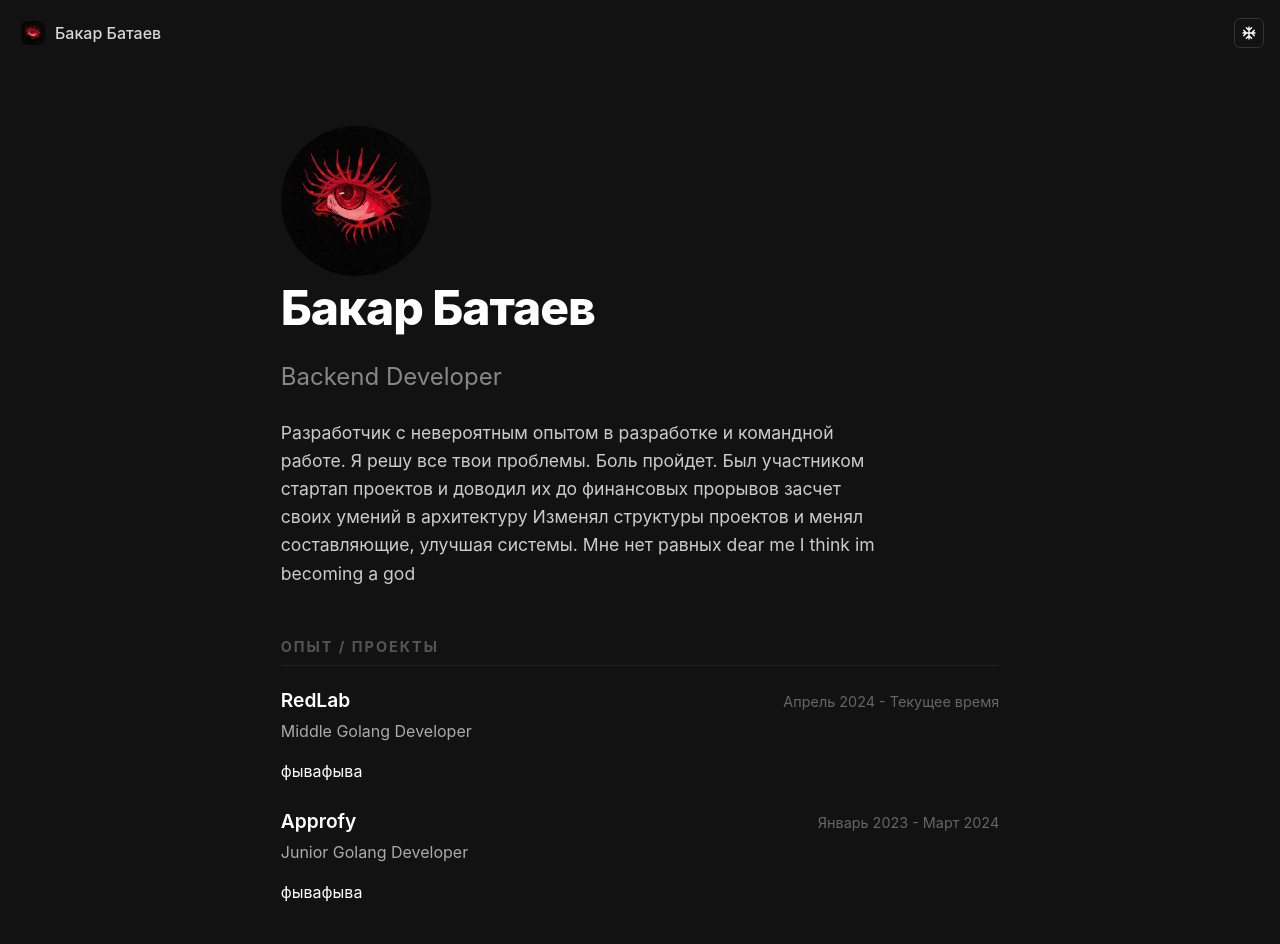
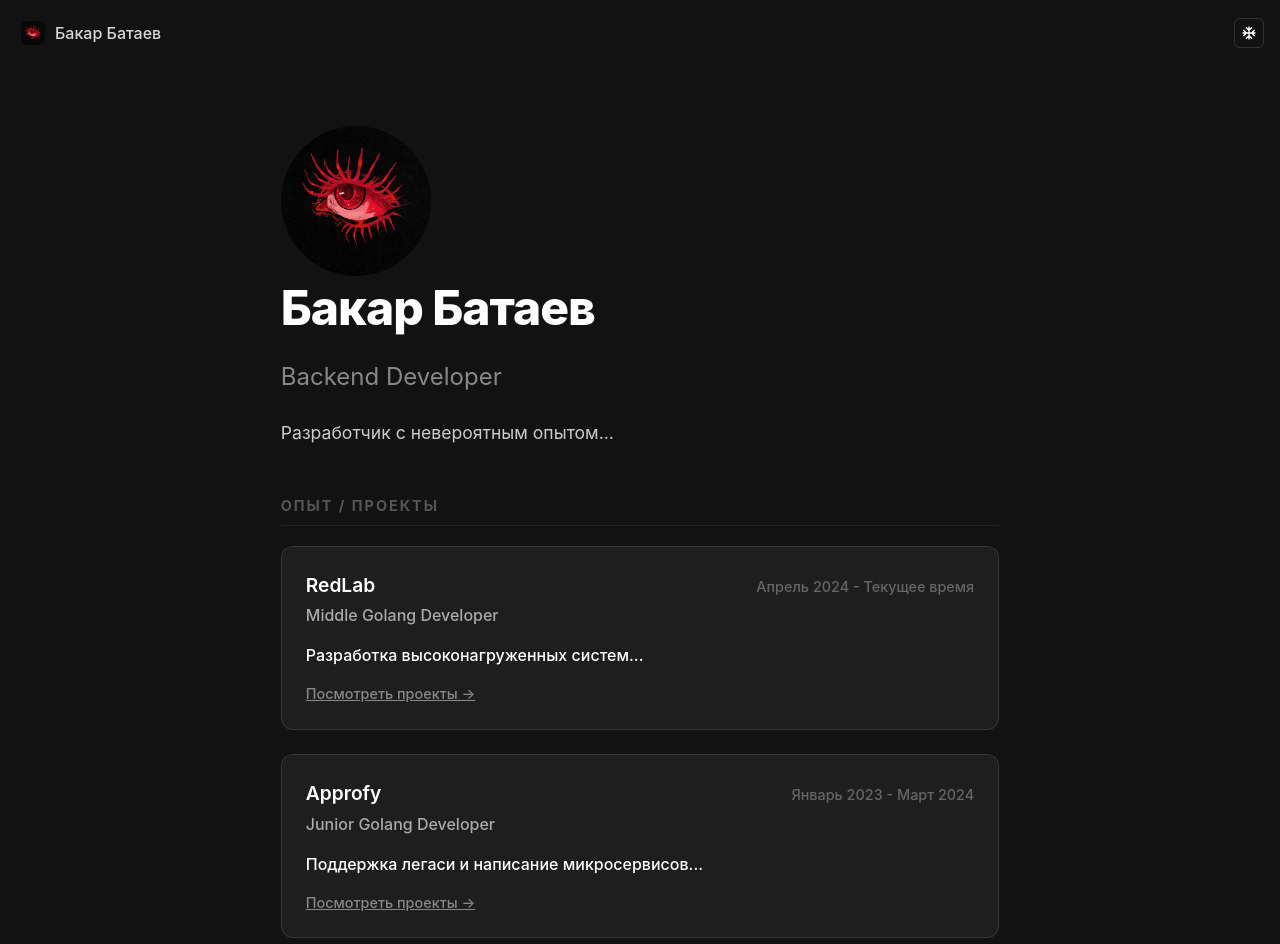
Before and after one commit to bbvtaev/bbvtaev.github.io, a React (Vite) app: page / in a window 1280 px wide. Shown: the top 944 px of the page. Built offline with nearby package versions, Linux system fonts and the light colour scheme.

Commit message:
[Feat] Some UI fixes & project page creation

```diff
--- a/src/App.css
+++ b/src/App.css
@@ -6,7 +6,7 @@
 
 .app-container {
   min-height: 100vh;
-  min-width: 420px;
+  min-width: 460px;
   width: 100vw;
   display: flex;
   flex-direction: column;
@@ -31,19 +31,19 @@
   left: 0;
   right: 0;
 
-  transform: translateY(-100%);
   opacity: 0;
 
-  transition:
-    transform 0.4s cubic-bezier(0.4, 0, 0.2, 1),
-    opacity 0.3s ease;
+  background-color: rgba(18, 18, 18, 0.85);
+  backdrop-filter: blur(10px);
+  border-bottom: 1px solid rgba(255, 255, 255, 0.05);
+
+  transition: opacity 0.3s ease;
 
   z-index: 100;
   pointer-events: none;
 }
 
 .nav__fixed.visible {
-  transform: translateY(0);
   opacity: 1;
   pointer-events: auto;
 }
@@ -129,17 +129,6 @@
   flex: 1;
   display: flex;
   justify-content: center;
-  align-items: center;
-}
-
-.page {
-  text-align: center;
-  animation: fadeIn 0.5s ease;
-}
-
-@keyframes fadeIn {
-  from { opacity: 0; transform: translateY(10px); }
-  to { opacity: 1; transform: translateY(0); }
 }
 
 .footer {
--- a/src/App.tsx
+++ b/src/App.tsx
@@ -5,6 +5,7 @@ import { Projects } from './pages/Projects/Projects';
 import { Plans } from './pages/Plans/Plans';
 import SeasonEffect, { type Season } from './SeasonEffect';
 import { Main } from './pages/Main/Main';
+import { experiences } from './data';
 
 const getCurrentSeason = (): Season => {
   const month = new Date().getMonth();
@@ -54,11 +55,37 @@ const SeasonIcons = {
   )
 };
 
+const routeNames: Record<string, string> = {
+  'projects': 'Проекты',
+  'plans': 'Планы',
+};
+
+// Функция-помощник: превращает "redlab" в "RedLab", а "projects" в "Проекты"
+const getDisplayName = (segment: string) => {
+  if (routeNames[segment]) return routeNames[segment];
+  const exp = experiences.find(e => e.id === segment);
+  if (exp) return exp.company;
+  return segment.charAt(0).toUpperCase() + segment.slice(1);
+};
+
+// Компонент стрелочки-разделителя
+const Separator = () => (
+  <p className='home__separator'>
+    <svg className="snow_btn__svg__bigger" viewBox="0 0 24 24" fill="none" xmlns="http://www.w3.org/2000/svg">
+      <path d="M16 3L8 21" strokeWidth="2" strokeLinecap="round" strokeLinejoin="round"/>
+    </svg>
+  </p>
+);
+
+// --- ОБНОВЛЕННЫЙ КОМПОНЕНТ NAVLINKS ---
 const NavLinks = () => {
   const location = useLocation();
+  // Разбиваем путь (например: /projects/redlab) на массив ['projects', 'redlab']
+  const pathnames = location.pathname.split('/').filter((x) => x);
 
   return (
     <div className="links">
+      {/* 1. Всегда показываем ссылку на главную */}
       <Link to="/">
         <div className='links_home'>
           <img className='home__img' src="realeyes_mini.png" alt="realeyes" />
@@ -66,31 +93,23 @@ const NavLinks = () => {
         </div>
       </Link>
 
-      {location.pathname === '/projects' && (
-        <>
-          <p className='home__separator'>
-            <svg className="snow_btn__svg__bigger" viewBox="0 0 24 24" fill="none" xmlns="http://www.w3.org/2000/svg">
-              <path d="M16 3L8 21" strokeWidth="2" strokeLinecap="round" strokeLinejoin="round"/>
-            </svg>
-          </p>
-          <div className='links_home'>
-            <p className='home__descr'>Проекты</p>
+      {/* 2. Генерируем остальные звенья цепи */}
+      {pathnames.map((value, index) => {
+        // Строим путь накоплением: /projects, затем /projects/redlab
+        const to = `/${pathnames.slice(0, index + 1).join('/')}`;
+        const displayName = getDisplayName(value);
+
+        return (
+          <div key={to} style={{ display: 'flex', alignItems: 'center' }}>
+            <Separator />
+            <Link to={to}>
+              <div className='links_home'>
+                <p className='home__descr'>{displayName}</p>
+              </div>
+            </Link>
           </div>
-        </>
-      )}
-
-      {location.pathname === '/plans' && (
-        <>
-          <p className='home__separator'>
-             <svg className="snow_btn__svg__bigger" viewBox="0 0 24 24" fill="none" xmlns="http://www.w3.org/2000/svg">
-              <path d="M16 3L8 21" strokeWidth="2" strokeLinecap="round" strokeLinejoin="round"/>
-            </svg>
-          </p>
-          <div className='links_home'>
-            <p className='home__descr'>Планы</p>
-          </div>
-        </>
-      )}
+        );
+      })}
     </div>
   );
 };
@@ -135,6 +154,7 @@ function App() {
           <Routes>
             <Route path="/" element={<Main />} />
             <Route path="/projects" element={<Projects />} />
+            <Route path="/projects/:companyId" element={<Projects />} />
             <Route path="/plans" element={<Plans />} />
             <Route path="/*" element={"404"} />
           </Routes>
--- /dev/null
+++ b/src/data.ts
@@ -0,0 +1,50 @@
+export interface Project {
+  name: string;
+  desc: string;
+  technologies: string[];
+}
+
+export interface Experience {
+  id: string; // Уникальный ID для URL
+  company: string;
+  period: string;
+  role: string;
+  description: string;
+  projects: Project[];
+}
+
+export const experiences: Experience[] = [
+  {
+    id: 'redlab',
+    company: 'RedLab',
+    period: 'Апрель 2024 - Текущее время',
+    role: 'Middle Golang Developer',
+    description: 'Разработка высоконагруженных систем...',
+    projects: [
+      {
+        name: 'Crypto Exchange Core',
+        desc: 'Разработка ядра биржевой торговли, матчинг ордеров.',
+        technologies: ['Go', 'gRPC', 'PostgreSQL']
+      },
+      {
+        name: 'Internal Admin Panel',
+        desc: 'Админка для управления пользователями и транзакциями.',
+        technologies: ['Go', 'React', 'Rest API']
+      }
+    ]
+  },
+  {
+    id: 'approfy',
+    company: 'Approfy',
+    period: 'Январь 2023 - Март 2024',
+    role: 'Junior Golang Developer',
+    description: 'Поддержка легаси и написание микросервисов...',
+    projects: [
+      {
+        name: 'Payment Gateway Integration',
+        desc: 'Интеграция с платежными системами Stripe и PayPal.',
+        technologies: ['Go', 'Redis', 'Docker']
+      }
+    ]
+  }
+];
--- a/src/pages/Main/Main.module.css
+++ b/src/pages/Main/Main.module.css
@@ -3,11 +3,11 @@
   margin: 0 auto;
   padding: 60px 20px;
   text-align: left;
-  animation: fadeIn 0.8s ease;
+  animation: fadeIn 0.5s ease;
 }
 
 @keyframes fadeIn {
-  from { opacity: 0; transform: translateY(20px); }
+  from { opacity: 0; transform: translateY(5px); }
   to { opacity: 1; transform: translateY(0); }
 }
 
@@ -144,3 +144,32 @@
   .contacts { flex-direction: column; align-items: flex-start; }
   .resumeBtn { margin-left: 0; text-align: center; }
 }
+
+.experienceLink {
+    text-decoration: none;
+    color: inherit;
+    display: block;
+    margin-bottom: 1rem;
+    transition: transform 0.2s;
+}
+
+.experienceLink:hover {
+    transform: scale(1.02);
+}
+
+.experienceItem {
+    /* Добавьте border или background, чтобы выглядело как карточка */
+    background: rgba(255, 255, 255, 0.05);
+    padding: 1.5rem;
+    border-radius: 12px;
+    border: 1px solid rgba(255, 255, 255, 0.1);
+    cursor: pointer;
+}
+
+.moreLabel {
+    display: block;
+    margin-top: 10px;
+    font-size: 0.9rem;
+    color: #888;
+    text-decoration: underline;
+}
--- a/src/pages/Main/Main.tsx
+++ b/src/pages/Main/Main.tsx
@@ -1,52 +1,47 @@
-import styles from './Main.module.css'
+import { Link } from 'react-router-dom';
+import styles from './Main.module.css';
+import { experiences } from '../../data'; // Путь к вашему файлу данных
 
 export const Main = () => {
     return (
         <div className={styles.container}>
+            {/* Hero Section ... (без изменений) */}
              <section className={styles.hero}>
                 <div className={styles.heroHeader}>
-                    <img
-                        src="realeyes.png"
-                        alt="Bakar Bataev"
-                        className={styles.avatar}
-                    />
+                    <img src="realeyes.png" alt="Bakar Bataev" className={styles.avatar} />
                     <div className={styles.heroText}>
                         <h1 className={styles.title}>Бакар Батаев</h1>
                         <p className={styles.subtitle}>Backend Developer</p>
                     </div>
                 </div>
                 <p className={styles.description}>
-                    Разработчик с невероятным опытом в разработке и командной работе. Я решу все твои проблемы. Боль пройдет.
-                    Был участником стартап проектов и доводил их до финансовых прорывов засчет своих умений в архитектуру
-                    Изменял структуры проектов и менял составляющие, улучшая системы.
-                    Мне нет равных dear me I think im becoming a god
+                   Разработчик с невероятным опытом...
                 </p>
             </section>
 
             <section className={styles.section}>
                 <h2 className={styles.sectionTitle}>Опыт / Проекты</h2>
+                <div className={styles.experienceList}>
+                    {experiences.map((exp) => (
+                        // Оборачиваем в Link, ведущий на /projects/ID
+                        <Link to={`/projects/${exp.id}`} key={exp.id} className={styles.experienceLink}>
                             <div className={styles.experienceItem}>
                                 <div className={styles.expHeader}>
-                        <span className={styles.company}>RedLab</span>
-                        <span className={styles.period}>Апрель 2024 - Текущее время</span>
+                                    <span className={styles.company}>{exp.company}</span>
+                                    <span className={styles.period}>{exp.period}</span>
                                 </div>
-                    <p className={styles.expRole}>Middle Golang Developer</p>
+                                <p className={styles.expRole}>{exp.role}</p>
                                 <p className={styles.expDescription}>
-                        фывафыва
+                                    {exp.description}
                                 </p>
+                                <span className={styles.moreLabel}>Посмотреть проекты →</span>
                             </div>
-                <div className={styles.experienceItem}>
-                    <div className={styles.expHeader}>
-                        <span className={styles.company}>Approfy</span>
-                        <span className={styles.period}>Январь 2023 - Март 2024</span>
-                    </div>
-                    <p className={styles.expRole}>Junior Golang Developer</p>
-                    <p className={styles.expDescription}>
-                        фывафыва
-                    </p>
+                        </Link>
+                    ))}
                 </div>
             </section>
 
+            {/* Остальные секции (Стек, Контакты) ... */}
              <section className={styles.section}>
                 <h2 className={styles.sectionTitle}>Стек технологий</h2>
                 <div className={styles.tags}>
@@ -55,7 +50,6 @@ export const Main = () => {
                     ))}
                 </div>
             </section>
-
              <section className={styles.section}>
                 <h2 className={styles.sectionTitle}>Как связаться</h2>
                 <div className={styles.contacts}>
```
Also changed, not shown: src/pages/Projects/Projects.module.css (+56 -0 lines), src/pages/Projects/Projects.tsx (+62 -8 lines). Lines whose indentation alone changed are shown as unchanged.
